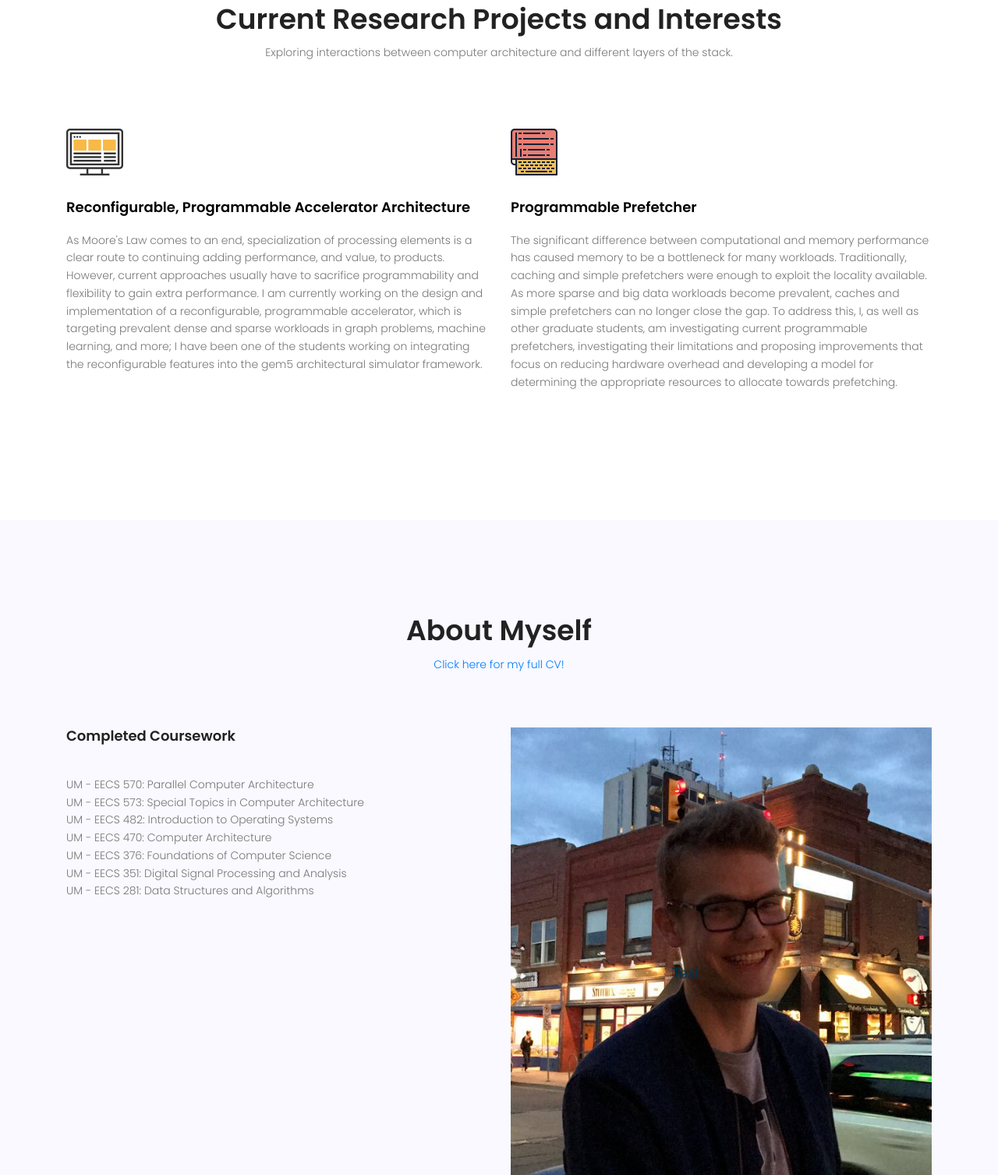
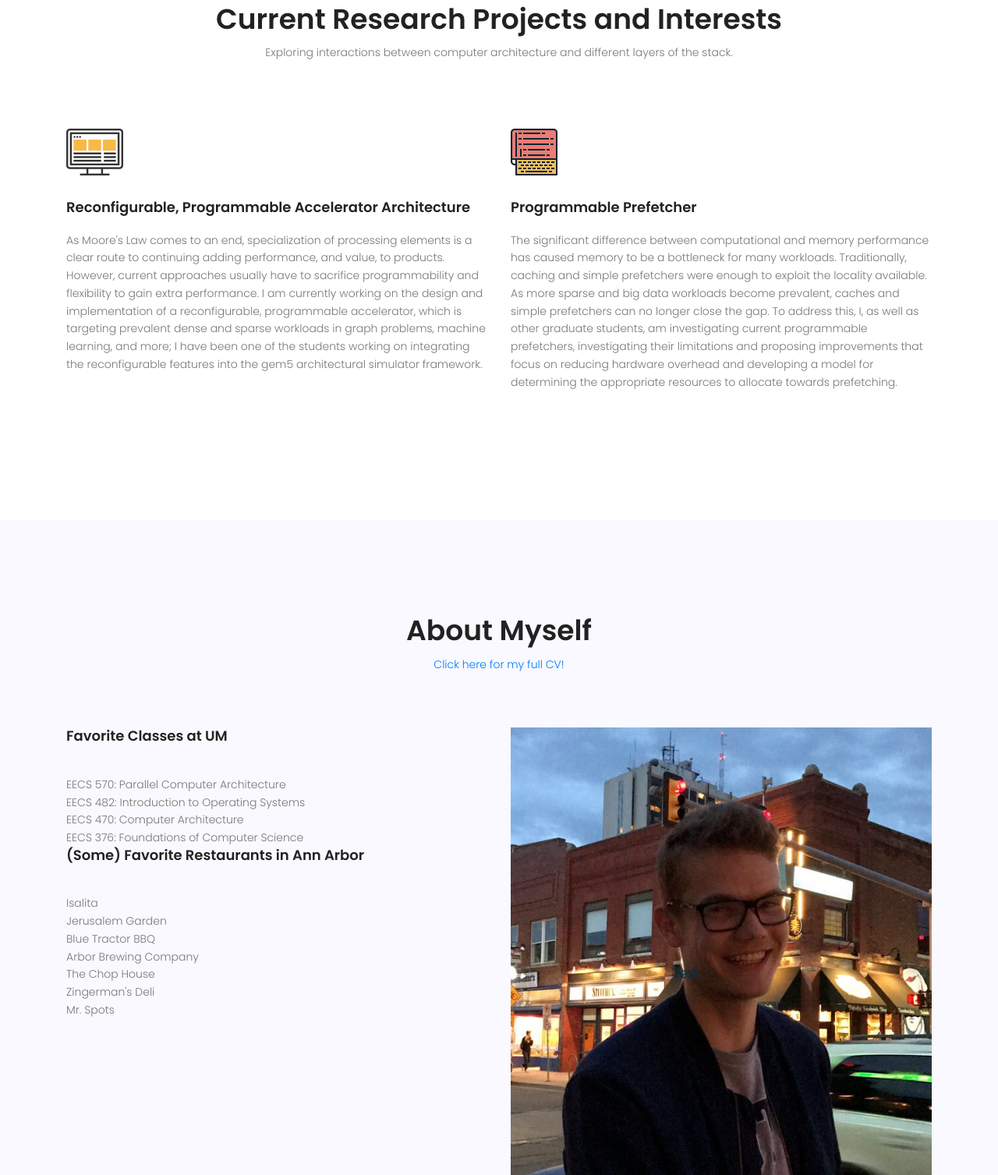
Before and after one commit to kyle-p-may/kyle-p-may.github.io, a plain HTML site: page index.html in a window 1280 px wide. Shown: the part 565-2072 px from the top of the page at 78% size. Drawn offline with nearby package versions, Linux system fonts and the light colour scheme.

Commit message:
Adding favorite resturants

```diff
--- a/index.html
+++ b/index.html
@@ -99,7 +99,7 @@
 								<img src="img/s1.png" alt="">
 							</div>
 							<div class="dec">
-								<h4 class="mt-30"><a href="#">Reconfigurable, Programmable Accelerator Architecture</a></h4>
+								<h4 class="mt-30">Reconfigurable, Programmable Accelerator Architecture</h4>
 								<p class="mt-20">
 									As Moore's Law comes to an end, specialization of processing elements is a clear route to continuing adding performance, and value, to products. However, current approaches usually have to sacrifice programmability and flexibility to gain extra performance. I am currently working on the design and implementation of a reconfigurable, programmable accelerator, which is targeting prevalent dense and sparse workloads in graph problems, machine learning, and more; I have been one of the students working on integrating the reconfigurable features into the gem5 architectural simulator framework.
 								</p>
@@ -110,7 +110,7 @@
 								<img src="img/s2.png" alt="">
 							</div>
 							<div class="dec">
-								<h4 class="mt-30"><a href="#">Programmable Prefetcher</a></h4>
+								<h4 class="mt-30">Programmable Prefetcher</h4>
 								<p class="mt-20">
 									The significant difference between computational and memory performance has caused memory to be a bottleneck for many workloads. Traditionally, caching and simple prefetchers were enough to exploit the locality available. As more sparse and big data workloads become prevalent, caches and simple prefetchers can no longer close the gap. To address this, I, as well as other graduate students, am investigating current programmable prefetchers, investigating their limitations and proposing improvements that focus on reducing hardware overhead and developing a model for determining the appropriate resources to allocate towards prefetching.
 								</p>
@@ -160,15 +160,22 @@
 					</div>
 					<div class="row">
 						<div class="col-lg-6 about-left">
-							<h4 class="pb-40">Completed Coursework</h4>
+							<h4 class="pb-40">Favorite Classes at UM</h4>
 							<ul>
-								<li>UM - EECS 570: Parallel Computer Architecture</li>
-								<li>UM - EECS 573: Special Topics in Computer Architecture</li>
-								<li>UM - EECS 482: Introduction to Operating Systems</li>
-								<li>UM - EECS 470: Computer Architecture</li>
-								<li>UM - EECS 376: Foundations of Computer Science</li>
-								<li>UM - EECS 351: Digital Signal Processing and Analysis</li>
-								<li>UM - EECS 281: Data Structures and Algorithms</li>
+								<li>EECS 570: Parallel Computer Architecture</li>
+								<li>EECS 482: Introduction to Operating Systems</li>
+								<li>EECS 470: Computer Architecture</li>
+								<li>EECS 376: Foundations of Computer Science</li>
+							</ul>
+							<h4 class="pb-40">(Some) Favorite Restaurants in Ann Arbor</h4>
+							<ul>
+								<li>Isalita</li>
+								<li>Jerusalem Garden</li>
+								<li>Blue Tractor BBQ</li>
+								<li>Arbor Brewing Company</li>
+								<li>The Chop House</li>
+								<li>Zingerman's Deli</li>
+								<li>Mr. Spots</li>
 							</ul>
 						</div>
 						<div class="col-lg-6 about-right justify-content-end d-flex">
```
